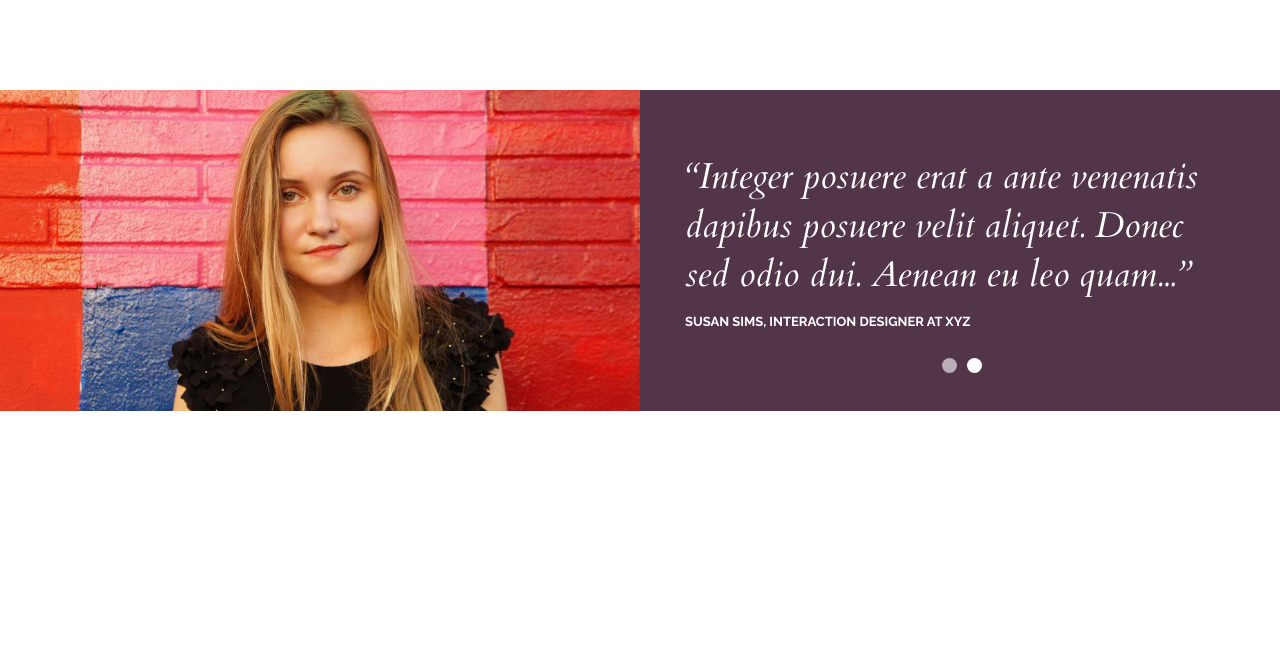
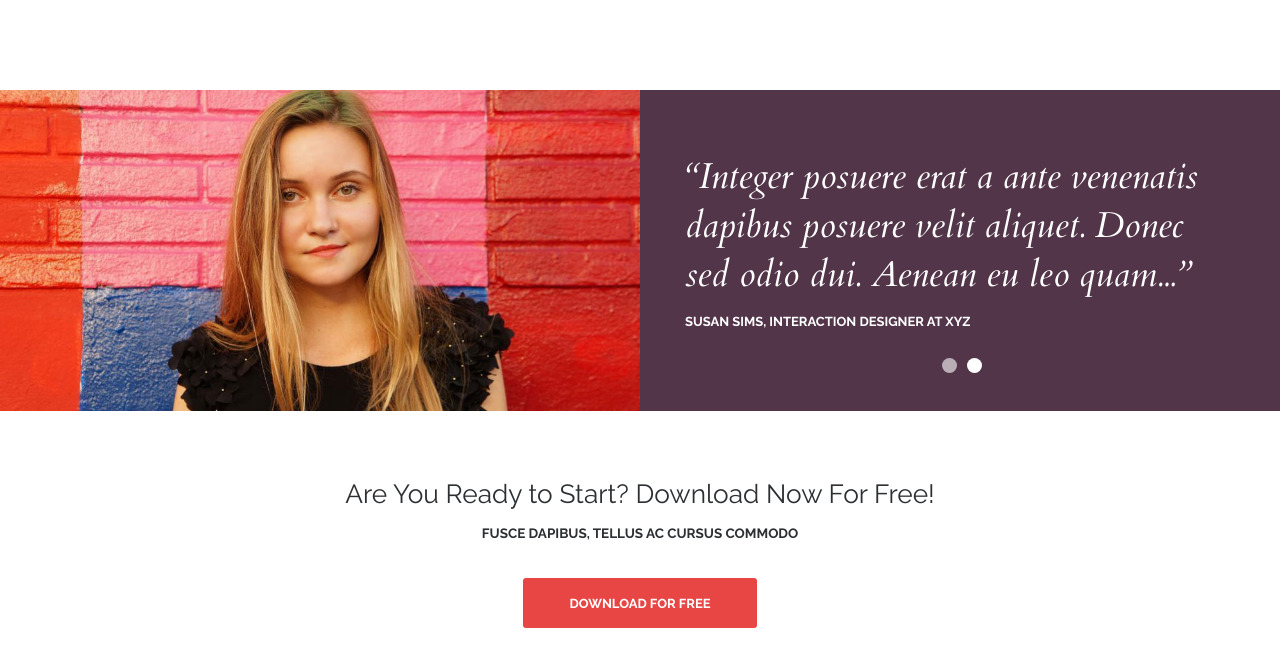
Before and after one commit to KiranParihar/html-css-practice, a plain HTML site: page projects/ActiveBox/index.html in a window 1280 px wide. Shown: the part 2884-3550 px from the top of the page. Before the commit the page ends 3295 px from the top, so only its background shows below. Drawn offline with nearby package versions, Linux system fonts and the light colour scheme; a web font is replaced by a local one.

Commit message:
Create a download section

```diff
--- a/projects/ActiveBox/index.html
+++ b/projects/ActiveBox/index.html
@@ -301,7 +301,23 @@
 			</div>
 		</div>
 	</section>
-	<!-- TESTINOMIALS END -->
+	<!-- TESTIMONIALS END -->
+
+
+	<!-- DOWNLOAD -->
+	<section class="download">
+		<div class="container">
+			<div class="download__inner">
+
+				<h2 class="download__title">Are You Ready to Start? Download Now For Free!</h2>
+				<p class="download__descr">Fusce dapibus, tellus ac cursus commodo</p>
+
+				<a class="button" href="#">Download for free</a>
+
+			</div>
+		</div>
+	</section>
+	<!-- DOWNLOAD END -->
 
 
 
--- a/projects/ActiveBox/styles/main.css
+++ b/projects/ActiveBox/styles/main.css
@@ -36,6 +36,7 @@ ul {
 	font-size: 0.813rem;
 	font-weight: 700;
 	text-transform: uppercase;
+	color: #fff;
 	background-color: #e84545;
 	border-radius: 3px;
 }
@@ -652,7 +653,7 @@ ul {
 	}
 
 	.testimonials__quote {
-		margin-bottom: 0;
+		margin-bottom: 0.5em;
 	}
 
 	.slick-dots {
@@ -683,3 +684,31 @@ ul {
 	}
 
 }
+
+
+
+/**********************/
+/*      DOWNLOAD      */
+/**********************/
+.download {
+	padding: 3em 0;
+}
+
+.download__inner {
+	color: #2d3033;
+	text-align: center;
+}
+
+.download__title {
+	margin-bottom: 0;
+	font-size: 1.750em;
+	font-weight: 400;
+}
+
+.download__descr {
+	margin-bottom: 2.5em;
+	font-size: 0.9em;
+	font-weight: 700;
+	line-height: 1.643em;
+	text-transform: uppercase;
+}
```
